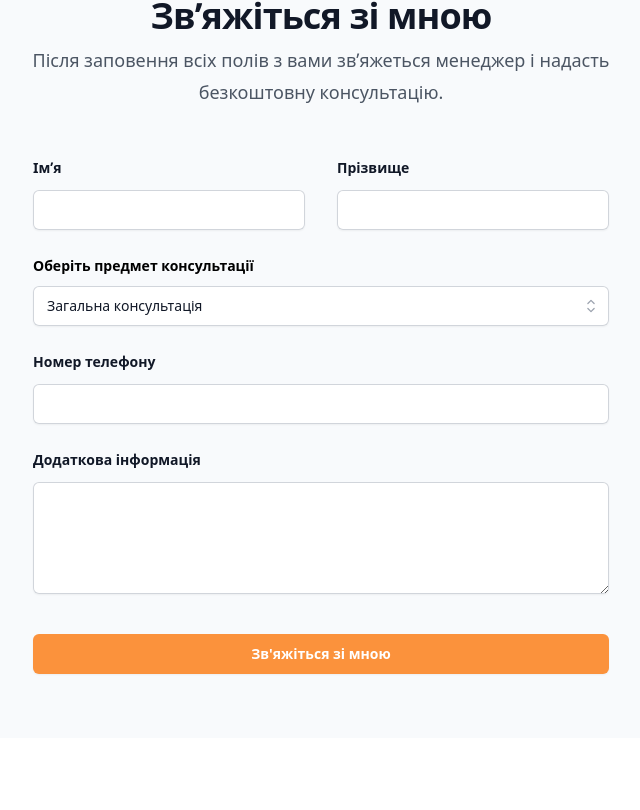
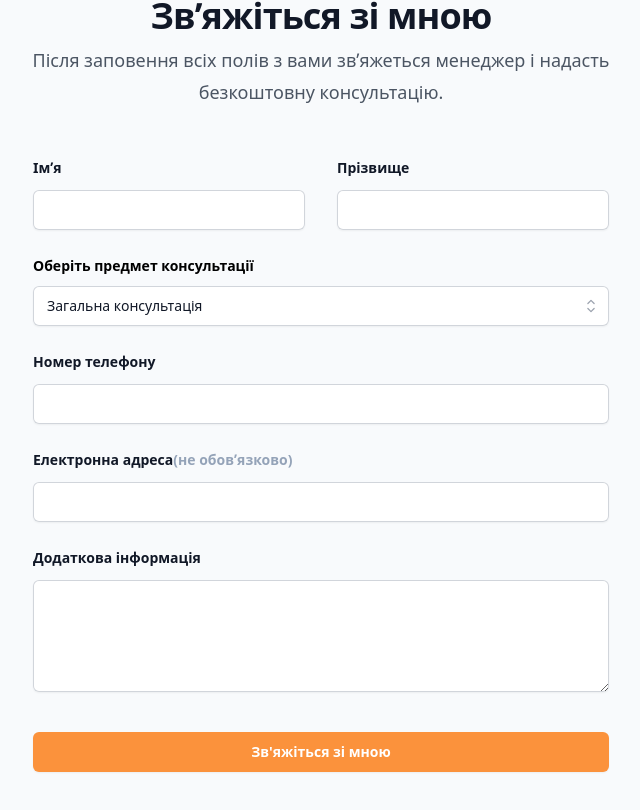
Before and after one commit to TarasDyda/delivery, a Next.js app: page / in a window 1280 px wide. Shown: the part 1576-2386 px from the top of the page, without its empty margins (319-959 px from the left). Before the commit the page ends 2314 px from the top, so only its background shows below. Built offline with nearby package versions, Linux system fonts and the light colour scheme.

Commit message:
feat(delivery): add email field

```diff
--- a/src/components/Input.tsx
+++ b/src/components/Input.tsx
@@ -6,6 +6,7 @@ export interface InputProps {
   value: string;
   onChange: (e: ChangeEvent<HTMLInputElement>) => void;
   error?: string;
+  hint?: string;
 }
 
 const errorClassName =
@@ -19,6 +20,11 @@ const Input = (props: InputProps) => {
         className="block text-sm font-semibold leading-6 text-gray-900"
       >
         {props.label}
+        {props.hint && (
+          <span className="text-sm leading-6 text-slate-400">
+            ({props.hint})
+          </span>
+        )}
       </label>
       <div className="mt-2.5">
         <input
--- a/src/components/getInTouch/GetInTouch.tsx
+++ b/src/components/getInTouch/GetInTouch.tsx
@@ -31,6 +31,7 @@ interface FormValues {
   firstName: string;
   lastName: string;
   phoneNumber: string;
+  email: '';
   additionalInfo: string;
 }
 
@@ -39,6 +40,7 @@ const initialValues: FormValues = {
   firstName: '',
   lastName: '',
   phoneNumber: '',
+  email: '',
   additionalInfo: '',
 };
 
@@ -80,7 +82,14 @@ const GetInTouchSection = () => {
               />
             </div>
             <div className="sm:col-span-2">
-              <Input name="phoneNumber" label="Номер телефону" />
+              <Input name="email" label="Номер телефону" />
+            </div>
+            <div className="sm:col-span-2">
+              <Input
+                name="phoneNumber"
+                label="Електронна адреса"
+                hint="не обовʼязково"
+              />
             </div>
             <div className="sm:col-span-2">
               <TextArea name="additionalInfo" label="Додаткова інформація" />
```
